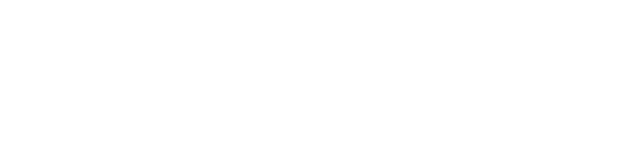
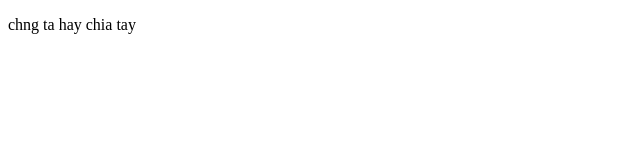
Before and after one commit to TrinhGiaLuat/Anhemsieunhan, a plain HTML site: page sbout.html in a window 1280 px wide. Shown: the whole page, without its empty margins (0-640 px from the left). Drawn offline with Linux system fonts and the light colour scheme.

Commit message:
update sbout

```diff
--- a/sbout.html
+++ b/sbout.html
@@ -5,5 +5,7 @@
     <meta name="viewport" content="width=device-width, initial-scale=1.0" />
     <title>Document</title>
   </head>
-  <body></body>
+  <body>
+    <p>chng ta hay chia tay</p>
+  </body>
 </html>
```
